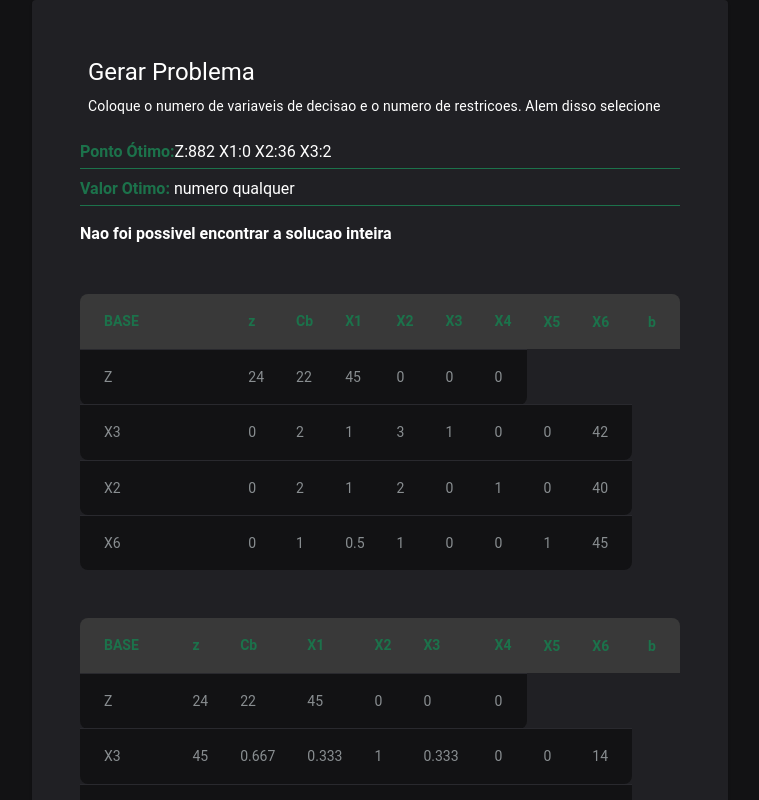
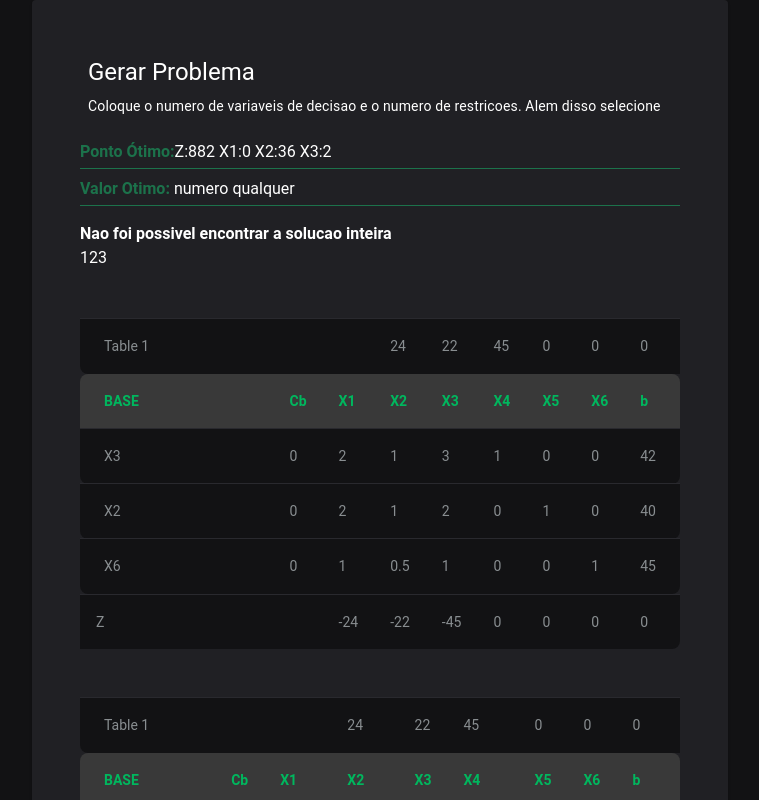
Before and after one commit to Ericles-Miller/simplex, a React (Vite) app in the folder Simplex/: page /PivotArray in a window 1280 px wide. Shown: the top 800 px of the page, without its empty margins (260-1019 px from the left). Built offline with nearby package versions, Linux system fonts and the light colour scheme.

Commit message:
insert table ready

```diff
--- a/Simplex/result.json
+++ b/Simplex/result.json
@@ -4,6 +4,8 @@
             "X3",
             "X2",
             "X6"
+
+
         ],
         "variable": [
             "Cb",
--- a/Simplex/src/Components/table.module.css
+++ b/Simplex/src/Components/table.module.css
@@ -25,7 +25,7 @@ th {
     background-color: var(--gray-500);
     padding: 1rem;
     text-align: left;
-    color: var(--green-400);
+    color: var(--green-300);
     font-size: 0.875rem;
     font-weight: bold;
     line-height: 1.6;
--- a/Simplex/src/Components/table.tsx
+++ b/Simplex/src/Components/table.tsx
@@ -1,4 +1,4 @@
-import { useEffect, useState } from 'react';
+import { useEffect, useRef, useState } from 'react';
 import styles from './table.module.css'
 import { object } from 'prop-types';
 
@@ -6,7 +6,11 @@ import { object } from 'prop-types';
 
 export function Table() {
   const [receivedData, setReceivedData] = useState<object[]>()
-  const [nicePoint, setNicePoint]       = useState<object[]>()
+  const [nicePoint, setNicePoint] = useState<object[]>()
+  const pivot: Array<number> = []
+  //#F2E399
+  const [backgroundColorPivot, setBackgroundColorPivot] = useState('')
+  const [colorPivot, setColorPivot] = useState('')
 
   const getData = async () => {
     const response = await fetch('./../../result.json');
@@ -25,14 +29,13 @@ export function Table() {
     getDataNicePoint();
   }, []);
 
-  console.log(nicePoint)
 
   return (
     <>
       <div>
         <div className={styles.divText}>
           <strong style={{ color: '#1C724B' }}>Ponto Ótimo:</strong>
-        { nicePoint != undefined &&  nicePoint.map((item:any)=>(
+          {nicePoint != undefined && nicePoint.map((item: any) => (
             <label >Z:{item.solution.Z} X1:{item.solution.X1} X2:{item.solution.X2} X3:{item.solution.X3} </label>
           ))
           }
@@ -44,20 +47,35 @@ export function Table() {
         <div className={styles.goodPoint}>
           <strong>Nao foi possivel encontrar a solucao inteira </strong>
         </div>
-      { receivedData != undefined && receivedData.map((rd: any)=> (
+        {receivedData != undefined && receivedData.map((rd: any) => (
           <p>{rd.erro}</p>
         ))}
 
+        {receivedData != undefined && receivedData.map((rd: any) => (
+          pivot.push(rd.pivo)
+        ))}
+
+        {console.log(pivot)}
+
+
         <div>
-      {receivedData != undefined && receivedData.map((rd: any)=> (
+          {receivedData != undefined && receivedData.map((rd: any) => (
             <div className={styles.tableContainer}>
               <table className={styles.table}>
                 <thead>
+                  <td>Table 1</td>
+                  <td></td>
+                  <td></td>
+                  {
+                    (rd.z).map((item: string) => (
+                      <td>{item}</td>
+                    ))
+                  }
                   <tr>
                     <th>BASE</th>
-              <th>z</th>
+
                     {
-                (rd.variable).map((item: string) =>(
+                      (rd.variable).map((item: string) => (
                         <th>{item}</th>
                       ))
                     }
@@ -65,22 +83,26 @@ export function Table() {
                 </thead>
                 <tbody>
                   <tr>
-                <td>Z</td>
-                {
-                  (rd.z).map((item: string) =>(
-                      <td>{item}</td>
-                  ))
-                }
+
                   </tr>
 
                   {
-            (rd.base).map((item: string, index:number) =>(
+                    (rd.base).map((item: string, index: number) => (
                       <tr>
                         <td>{item}</td>
                         {
-                    rd.table[index].map((subItem: any) => <td>{subItem}</td>)
+                          rd.table[index].map((subItem: any) =>
+                            <td style={{backgroundColor: `${backgroundColorPivot}`, color: `${colorPivot}`}}>{subItem}</td>)
                         }
+
                       </tr>
+                    ))
+                  }
+                  <td>Z</td>
+                  <td></td>
+                  {
+                    rd.table[rd.table.length - 1].map((value: any) => (
+                      <td>{value}</td>
                     ))
                   }
                 </tbody>
--- a/Simplex/src/global.css
+++ b/Simplex/src/global.css
@@ -16,6 +16,7 @@
     --green-600: #2E7D32;
 
     --red-500: #f75a68;
+    --yellow-200: #F2D377;
 }
 
 :focus {
```
Lines whose indentation alone changed are shown as unchanged.
